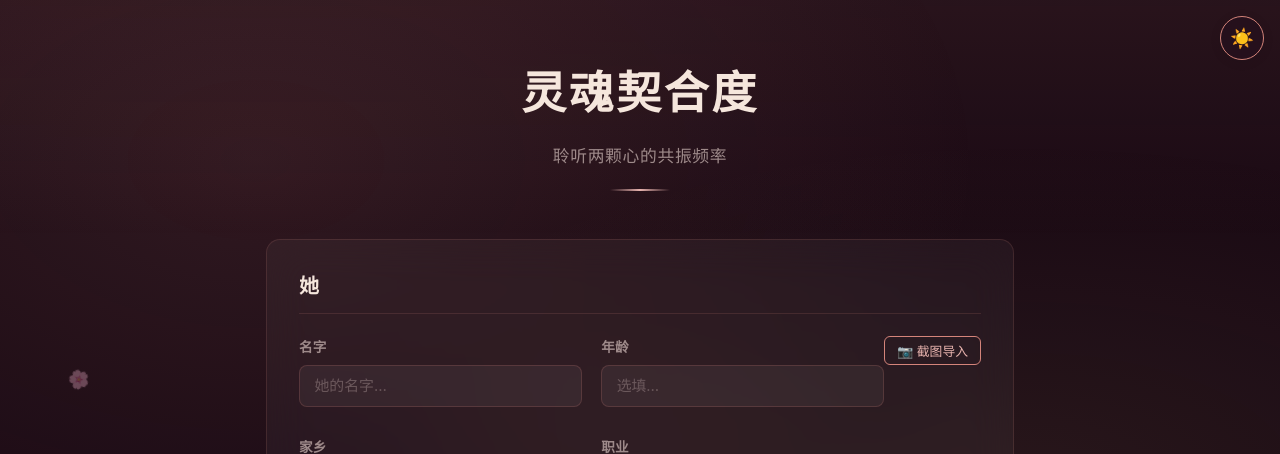
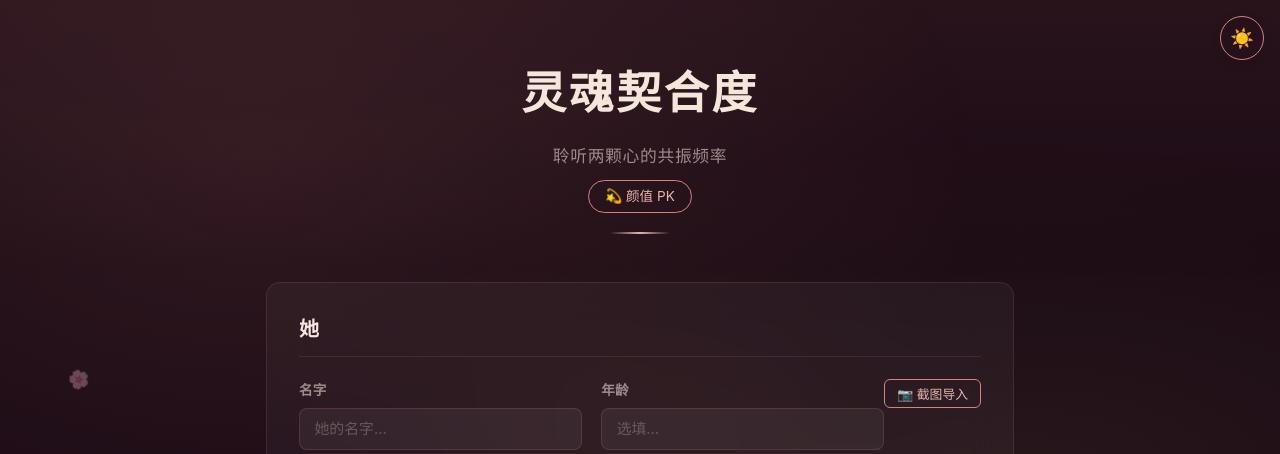
Before and after one commit to jiapenger00-debug/mate_match, a FastAPI app: page / in a window 1280 px wide. Shown: the top 454 px of the page. Run offline with FastAPI, Linux system fonts and the light colour scheme.

Commit message:
feat: add beauty PK nav link to homepage header

```diff
--- a/static/style.css
+++ b/static/style.css
@@ -198,6 +198,14 @@ body::before {
     color: var(--text-dim);
     font-size: 1.05rem; letter-spacing: 0.04em;
 }
+.header-nav-link {
+    display: inline-block; margin-top: 0.6rem;
+    padding: 4px 16px; border: 1px solid var(--rose);
+    color: var(--rose-light); border-radius: 20px;
+    font-size: 0.85rem; text-decoration: none;
+    transition: all 0.25s ease;
+}
+.header-nav-link:hover { background: rgba(212,132,122,0.15); color: var(--cream); }
 .header::after {
     content: ""; display: block;
     width: 60px; height: 2px;
--- a/templates/index.html
+++ b/templates/index.html
@@ -30,6 +30,7 @@
     <header class="header">
         <h1>灵魂契合度</h1>
         <p>聆听两颗心的共振频率</p>
+        <a href="/beauty" class="header-nav-link">💫 颜值 PK</a>
     </header>
 
     <main class="container" id="main-content">
```
